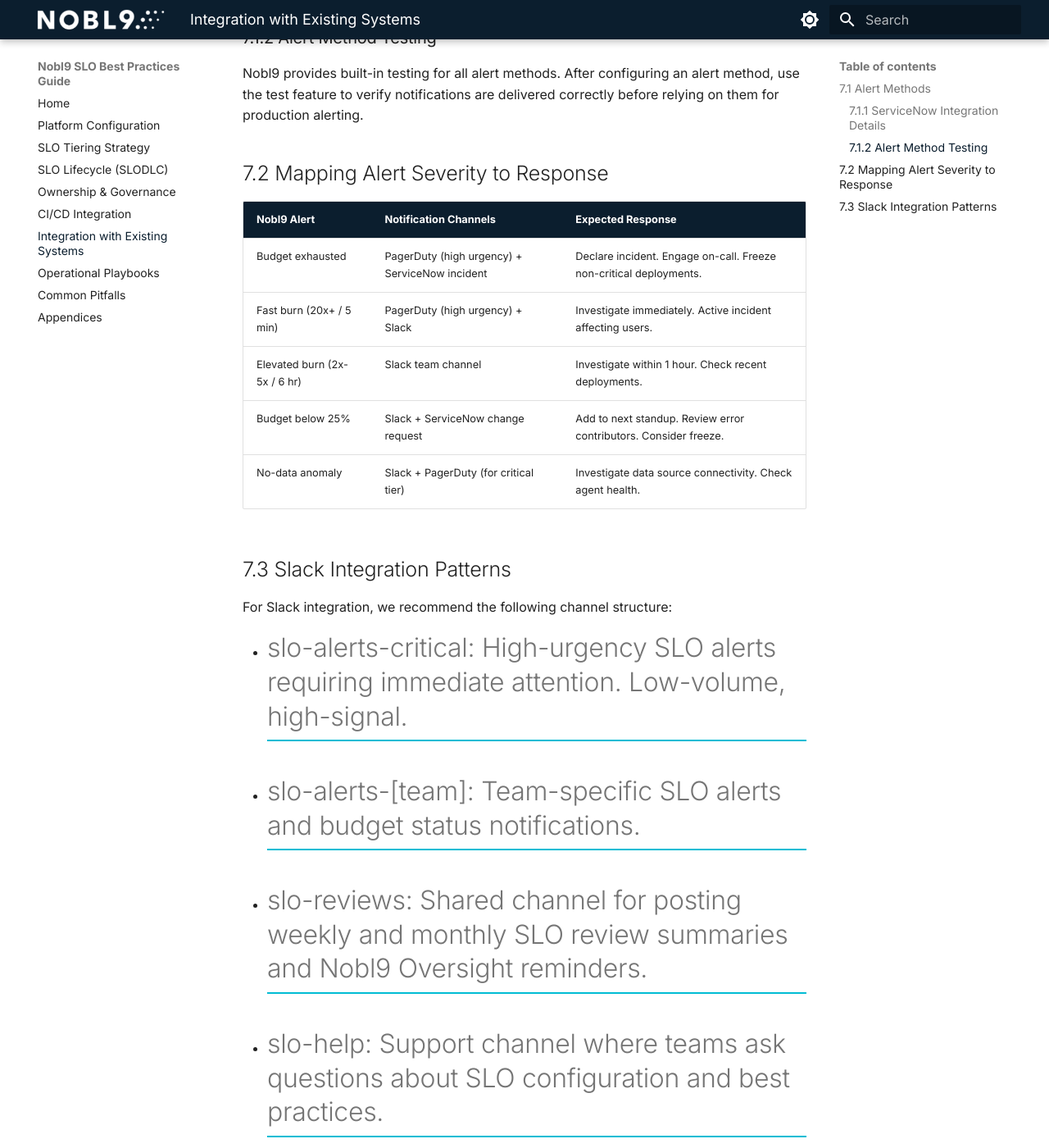
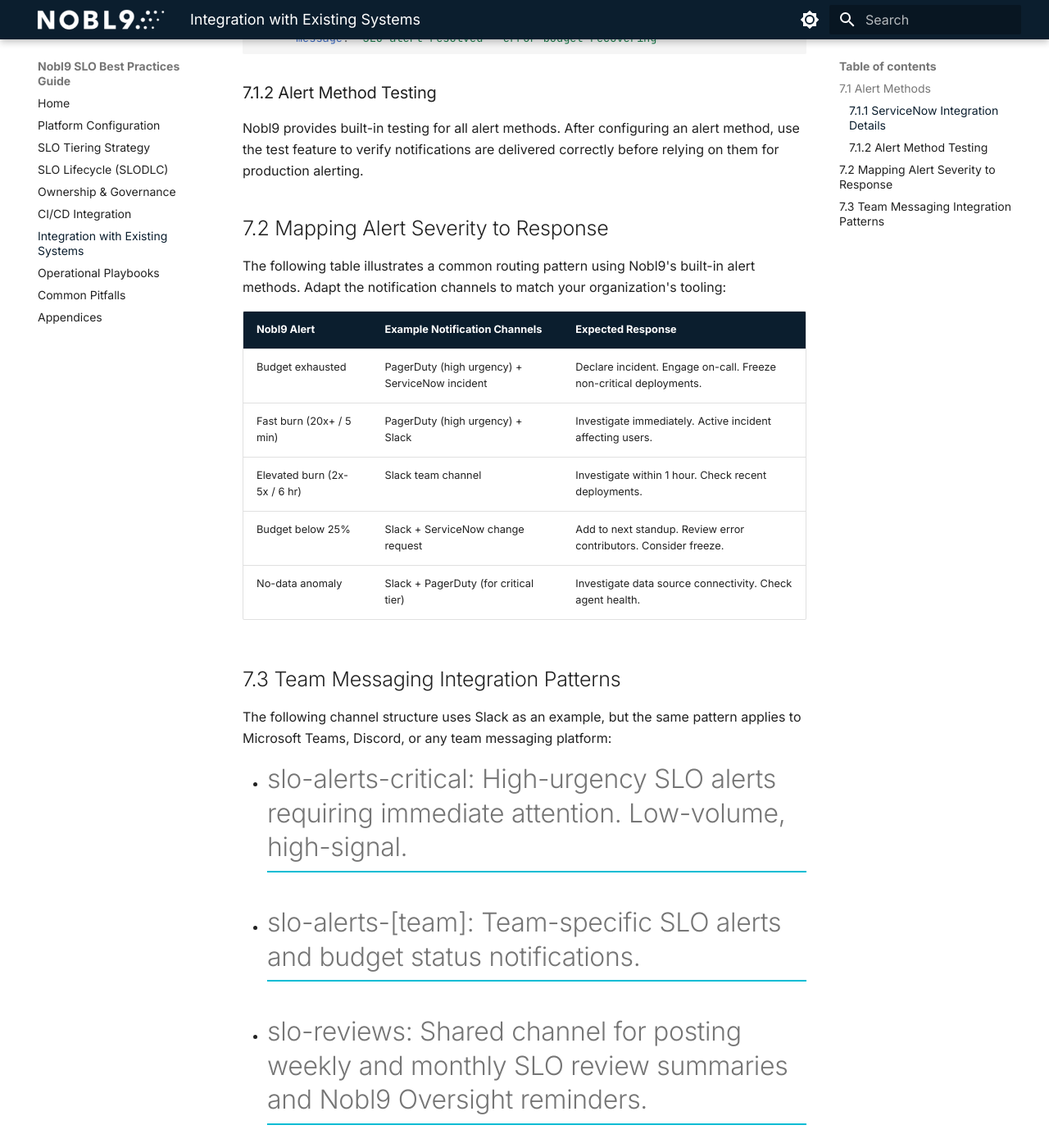
Before and after one commit to nobl9/slo-best-practices, an MkDocs documentation site: the page built from docs/integration-existing-systems.md, in a window 1280 px wide and 1400 px high, scrolled down 1556 px. Shown: the whole window at 82% size. Built offline with MkDocs 1.6.1 and Material for MkDocs 9.7.7, drawn with Linux system fonts in a browser that asks for light colours; some of the changed text lies outside the part shown.

Commit message:
Improve vendor-agnostic language across documentation (#23)
- Alert severity mapping table: note channels are examples
- ServiceNow integration section: frame as ITSM example
- Slack channel structure: reframe as team messaging pattern
  applicable to MS Teams, Discord, etc.
- Error budget checklist: generalize ServiceNow refs to ITSM
- Alert policy YAML examples: note as illustrative
- Oncall annotation: use generic URL, remove deprecated Opsgenie

Co-authored-by: Brian Singer <5863322+bsinger355.noreply.github.com>
Co-authored-by: Claude Opus 4.6 <noreply@anthropic.com>

```diff
--- a/docs/integration-existing-systems.md
+++ b/docs/integration-existing-systems.md
@@ -18,6 +18,8 @@ Nobl9 is designed to complement your existing operational tooling, not replace i
 
 
 ### 7.1.1 ServiceNow Integration Details
+
+The following example demonstrates ITSM integration using ServiceNow. Similar patterns apply to other ITSM tools using the Webhook alert method.
 
 The Nobl9-ServiceNow integration creates incidents in your ServiceNow instance when SLO-based alerts fire. This is particularly valuable for organizations that use ServiceNow as their system of record for incident management and change management. Configuration requires your ServiceNow instance name, a service account with appropriate ACL permissions, and a project assignment in Nobl9. Nobl9 maps its alert severities to ServiceNow event severity levels automatically.
 
@@ -51,8 +53,9 @@ Nobl9 provides built-in testing for all alert methods. After configuring an aler
 
 ## 7.2 Mapping Alert Severity to Response
 
+The following table illustrates a common routing pattern using Nobl9's built-in alert methods. Adapt the notification channels to match your organization's tooling:
 
-| Nobl9 Alert | Notification Channels | Expected Response |
+| Nobl9 Alert | Example Notification Channels | Expected Response |
 | --- | --- | --- |
 | Budget exhausted | PagerDuty (high urgency) + ServiceNow incident | Declare incident. Engage on-call. Freeze non-critical deployments. |
 | Fast burn (20x+ / 5 min) | PagerDuty (high urgency) + Slack | Investigate immediately. Active incident affecting users. |
@@ -61,9 +64,9 @@ Nobl9 provides built-in testing for all alert methods. After configuring an aler
 | No-data anomaly | Slack + PagerDuty (for critical tier) | Investigate data source connectivity. Check agent health. |
 
 
-## 7.3 Slack Integration Patterns
+## 7.3 Team Messaging Integration Patterns
 
-For Slack integration, we recommend the following channel structure:
+The following channel structure uses Slack as an example, but the same pattern applies to Microsoft Teams, Discord, or any team messaging platform:
 
 - #slo-alerts-critical: High-urgency SLO alerts requiring immediate attention. Low-volume, high-signal.
 - #slo-alerts-[team]: Team-specific SLO alerts and budget status notifications.
```
Also changed, not shown: docs/operational-playbooks.md (+2 -2 lines), docs/platform-configuration.md (+2 -2 lines), docs/slo-lifecycle.md (+2 -0 lines), 1 other file.
